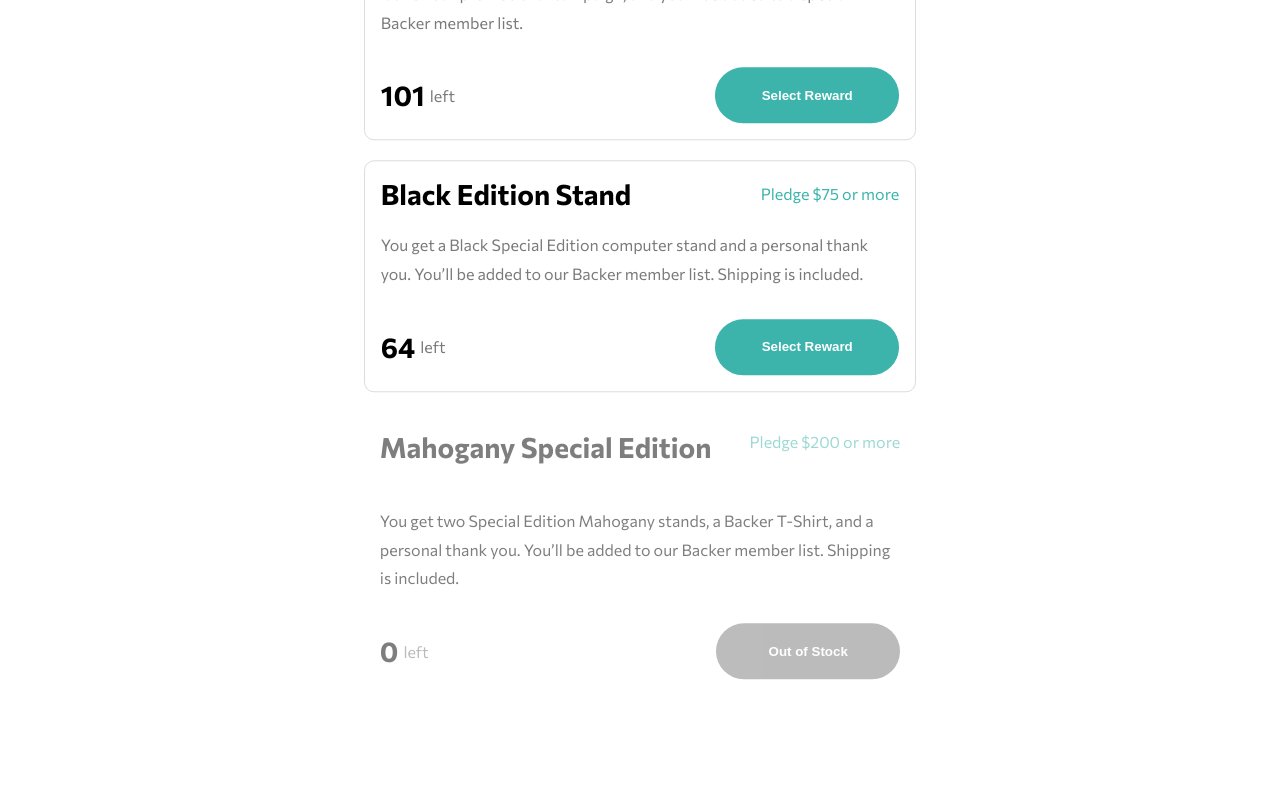
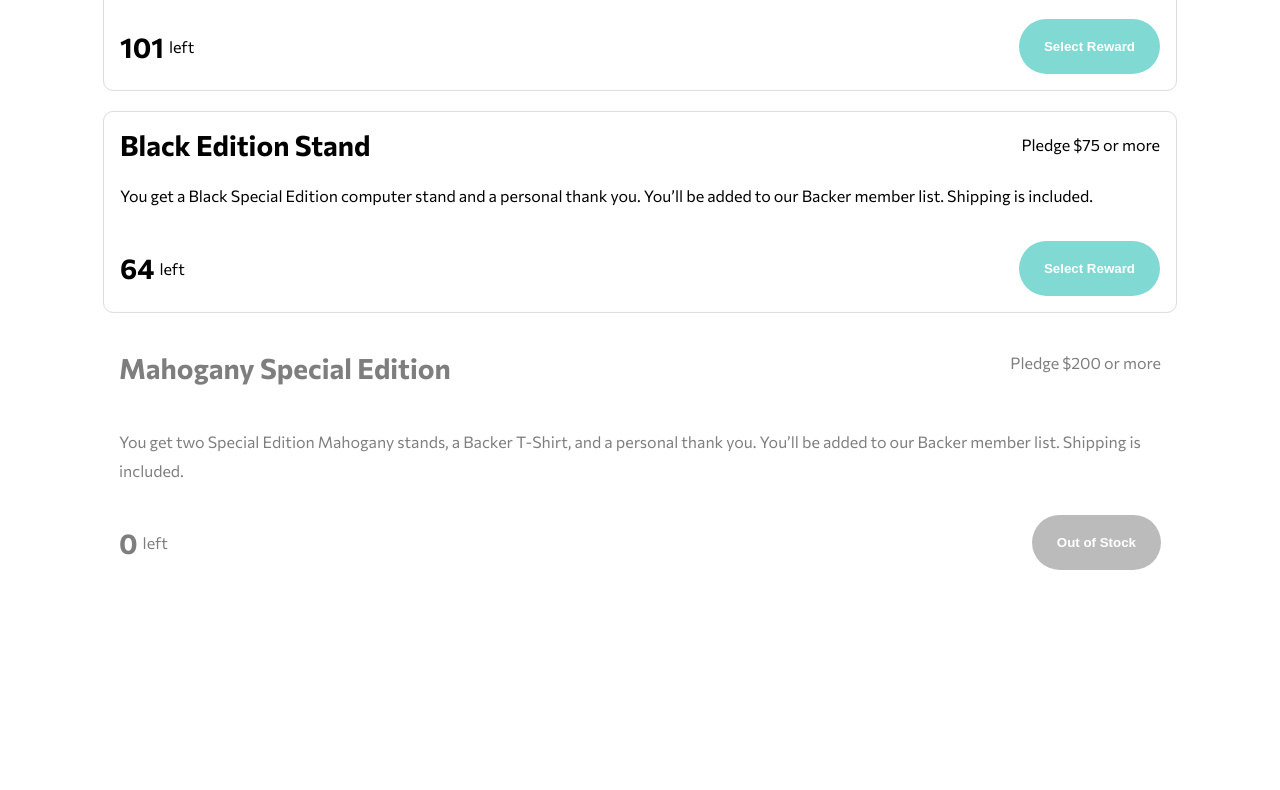
Before and after one commit to Damjan83/Crowdfunding-product-page, a website: page index.html in a window 1280 px wide. Shown: the part 1172-1962 px from the top of the page. After the commit the page ends 1786 px from the top, so only its background shows below. Drawn offline with nearby package versions, Linux system fonts and the light colour scheme.

Commit message:
my changes

```diff
--- a/index.html
+++ b/index.html
@@ -25,14 +25,13 @@
         </nav>
     </header>
 
-    <section>
-        <div class="main-project">
+    <section class="container">
         <img class="mastercraft-img" src="./images/logo-mastercraft.svg" alt="logo mastercraft"/>
         <h1>Mastercraft Bamboo Monitor Rizer</h1>
         <p class="main-project--p">A Beautiful & handcrafted monitor stand to reduce neck and eye strain.</p>
-            <div class="btn">
-                <button class="btn--cyan">Back this project</button>
-                <button class="btn--bookmark"><p class="btn--p">Bookmark</p></button>
+        <div class="container--action">
+            <button class="btn btn--cyan">Back this project</button>
+            <button class="btn btn--bookmark"><p class="btn--p">Bookmark</p></button>
         </div>
     <!--Counter-->
         <div class="counter">
@@ -69,7 +68,7 @@
                 <div class="h1-left">
                     <h1 class="product-amount-1">101</h1><span>left</span>
                 </div>
-                    <button class="btn--cyan btn-modal" data-b="modal-bamboo">Select Reward</button>
+                <button class="btn btn--cyan btn-modal" data-b="modal-bamboo">Select Reward</button>
             </div>
         </div>
         <!--Black Edition Stand-->
@@ -83,7 +82,7 @@
                 <div class="h1-left">
                     <h1 class="product-amount-2">64</h1><span>left</span>
                 </div>
-                    <button class="btn--cyan btn-modal" data-b="modal-black">Select Reward</button>
+                <button class="btn btn--cyan btn-modal" data-b="modal-black">Select Reward</button>
             </div>
         </div>
         <!--Mahogany Special Edition-->
@@ -97,13 +96,11 @@
                 <div class="h1-left">
                     <h1>0</h1><span>left</span>
                 </div>
-                    <button class="btn--gray">Out of Stock</button>
-                </div>
+                <button class="btn btn--disabled">Out of Stock</button>
             </div>
         </div>
     </section>
 
-    <section>
     <!--Modal section-->
     <div class="modal-section modal-section-main">
         <div class="main-modal">
@@ -145,7 +142,7 @@
                     <p class="modal-p25">Pledge $25 or more</p>
                     </div>
                     <div class="h1-left">
-                            <h1 class="product-amount-1">101</h1><span>left</span>
+                        <h1 class="product-amount-1">1</h1><span>left</span>
                     </div>
                 </div>
                 <p class="modal-p">You get an ergonomic stand made of natural bamboo. You've helped us launch our promotional campaign, and you’ll be added to a special Backer member list.</p>
@@ -223,7 +220,6 @@
             <button class="btn--support">Got it!</button>
         </div>
     </div>
-    </section>
     <script src="https://ajax.googleapis.com/ajax/libs/jquery/3.5.1/jquery.min.js"></script>
 
     <script src="app.js"></script>
--- /dev/null
+++ b/scss/base/_config.scss
@@ -0,0 +1,16 @@
+$app: (
+    container-main: 1200px,
+);
+
+
+$color: (
+    c-cyan: #81D9D4,
+    c-dark-cyan: #147B74,
+
+
+    c-dark-gray: #7A7A7A,
+
+    c-black: #000,
+    c-white: #fff,
+
+)
--- a/scss/components/_button&slider.scss
+++ b/scss/components/_button&slider.scss
@@ -1,54 +1,5 @@
 /*------Buttons Style------*/
-.btn {
-    width: 100%;
-    display: flex;
-    justify-content: space-between;
-    @include for-size(phone-only) {
-        justify-content: space-evenly;
-    }
-    @include for-size(tablet-portrait-down) {
-        justify-content: space-evenly;
-    }
-}
-.btn--cyan {
-    height: 3.5rem;
-    width: 11.5rem;
-    border-radius: 30px;
-    border: none;
-    cursor: pointer;
-    font-weight: 700;
-    background-color: var(--Moderate-cyan);
-    color: white;
-}
-.btn--gray {
-    height: 3.5rem;
-    width: 11.5rem;
-    border-radius: 30px;
-    border: none;
-    cursor: pointer;
-    font-weight: 700;
-    background-color: var(--Dark-gray);
-    color: white;
-    @include for-size(phone-only) {
-        margin-top: 20px;
-    }
-}
-.btn--bookmark {
-    height: 3.5rem;
-    width: 9.5rem;
-    border-radius: 30px;
-    border: 1px solid lightgray;
-    cursor: pointer;
-    padding: 0;
-    color: var(--Black);
-    font-weight: 700;
-    background-image: url(../images/icon-bookmark.svg);
-    background-repeat: no-repeat;
-    @include for-size(phone-only) {
-        font-size: 0;
-        width: 58px;
-    }
-}
+
 .btn--p {
     margin-left: 40px;
 }
--- /dev/null
+++ b/scss/components/_button.scss
@@ -0,0 +1,42 @@
+.btn {
+    height: auto;
+    width: auto;
+    padding: 1.25rem 1.5625rem;
+    border-radius: 30px;
+    border: none;
+    cursor: pointer;
+    font-weight: 700;
+    color: map-get($color, c-white);
+
+    &--cyan {
+        background-color: map-get($color, c-cyan);
+    }
+
+    &--disabled {
+        border: none;
+        cursor: pointer;
+        font-weight: 700;
+        background-color: map-get($color, c-dark-gray);
+        color: map-get($color, c-white);
+    }
+
+    &--bookmark {
+        height: 3.5rem;
+        width: 9.5rem;
+        border: 1px solid lightgray;
+        padding: 0;
+        color: map-get($color, c-black);
+        font-weight: 700;
+        background-image: url(../images/icon-bookmark.svg);
+        background-repeat: no-repeat;
+
+        @include for-size(phone-large) {
+            font-size: 0;
+            width: 58px;
+        }
+    }
+
+    &:hover {
+        background-color: map-get($color, c-dark-cyan);
+    }
+}
--- a/scss/config/_mediaQueries.scss
+++ b/scss/config/_mediaQueries.scss
@@ -1,18 +1,18 @@
 @mixin for-size($size) {
-  @if $size == phone-only {
+  @if $size == phone-small {
     @media (max-width: 375px) { @content; }
 
-  } @else if $size == tablet-portrait-up {
-    @media (min-width: 600px) { @content; }
+  } @else if $size == phone-large {
+    @media (min-width: 768px) { @content; }
 
-  } @else if $size == tablet-landscape-up {
-    @media (min-width: 900px) { @content; }
+  } @else if $size == tablet {
+    @media (min-width: 992px) { @content; }
 
-  } @else if $size == desktop-up {
+  } @else if $size == desktop-small {
     @media (min-width: 1200px) { @content; }
 
   }
-    @else if $size == big-desktop-up {
-    @media (min-width: 1800px) { @content; }
+    @else if $size == desktop-large{
+    @media (min-width: 1920px) { @content; }
   }
 }
--- /dev/null
+++ b/scss/layout/_container.scss
@@ -0,0 +1,44 @@
+.container {
+    width: 100%;
+    height: auto;
+    display: flex;
+    flex-direction: column;
+    align-items: center;
+    margin: 0 auto;
+    background-color: white;
+    border-radius: 10px;
+    position: relative;
+    transform: translate(0%, -6%);
+    padding: 0 30px;
+    max-width: 90%;
+
+    h1 {
+        margin-top: 50px;
+        font-size: 1.75em;
+        font-weight: 700;
+        color: var(--Black);
+    }
+
+    @include for-size(phone-large) {
+
+        padding: 0 63px 0 63px;
+        transform: translate(0%, -2%);
+    }
+
+    @include for-size(desktop-small) {
+        max-width: map-get($app, container-main);
+    }
+}
+
+.container--action {
+    width: 100%;
+    display: flex;
+    justify-content: space-between;
+
+    @include for-size(phone-large) {
+        justify-content: space-evenly;
+    }
+    @include for-size(tablet-portrait-down) {
+        justify-content: space-evenly;
+    }
+}
--- a/scss/layout/_main-project.scss
+++ b/scss/layout/_main-project.scss
@@ -1,28 +1,4 @@
-.main-project {
-    width: 53%;
-    height: auto;
-    display: flex;
-    flex-direction: column;
-    align-items: center;
-    margin: 0 auto;
-    background-color: white;
-    border-radius: 10px;
-    position: relative;
-    transform: translate(0%, -6%);
-    padding: 0 63px 0 63px;
-    h1 {
-        margin-top: 50px;
-        font-size: 1.75em;
-        font-weight: 700;
-        color: var(--Black);
-    }
-    @include for-size(phone-only) {
-        text-align: center;
-        padding: 0 10px;
-        width: 80%;
-        transform: translate(0%, -2%);
-     }
-}
+
 .main-project--p {
     line-height: 1.8em;
     margin-bottom: 30px;
--- a/scss/main.scss
+++ b/scss/main.scss
@@ -1,6 +1,13 @@
 @import url('https://fonts.googleapis.com/css2?family=Commissioner:wght@400;500;700&display=swap');
 
+@import 'scss/base/config';
 @import 'scss/config/_mediaQueries';
+
+@import 'scss/layout/_container';
+
+@import 'scss/components/_button';
+
+
 @import 'scss/layout/_header';
 @import 'scss/components/_button&slider';
 @import 'scss/layout/_main-project';
@@ -13,13 +20,6 @@
 
 
 :root {
-   /* Primary */
-    --Moderate-cyan: hsl(176, 50%, 47%);
-    --Dark-cyan: hsl(176, 72%, 28%);
-
-    /* Neutral */
-    --Black: hsl(0, 0%, 0%);
-    --Dark-gray: hsl(0, 0%, 48%);
 }
 
 html {
```
Also changed, not shown: css/main.css, scss/base/_base.scss (deleted). Lines whose indentation alone changed are shown as unchanged.
